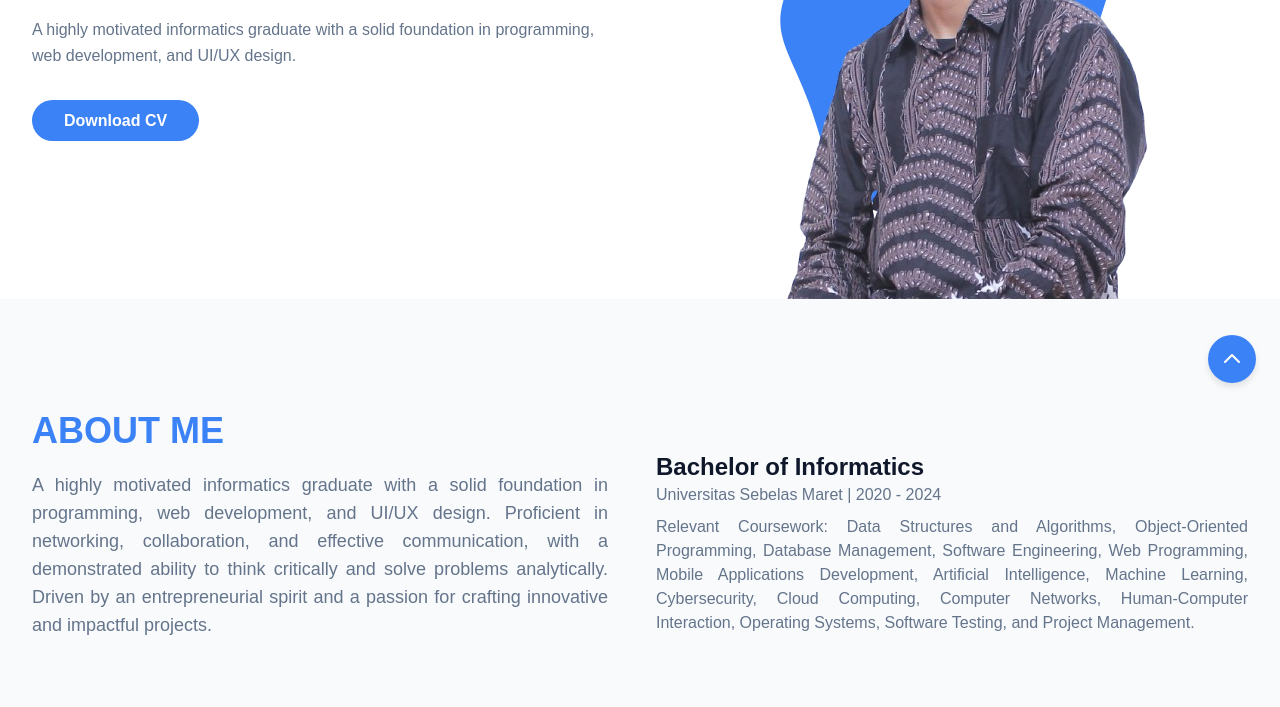
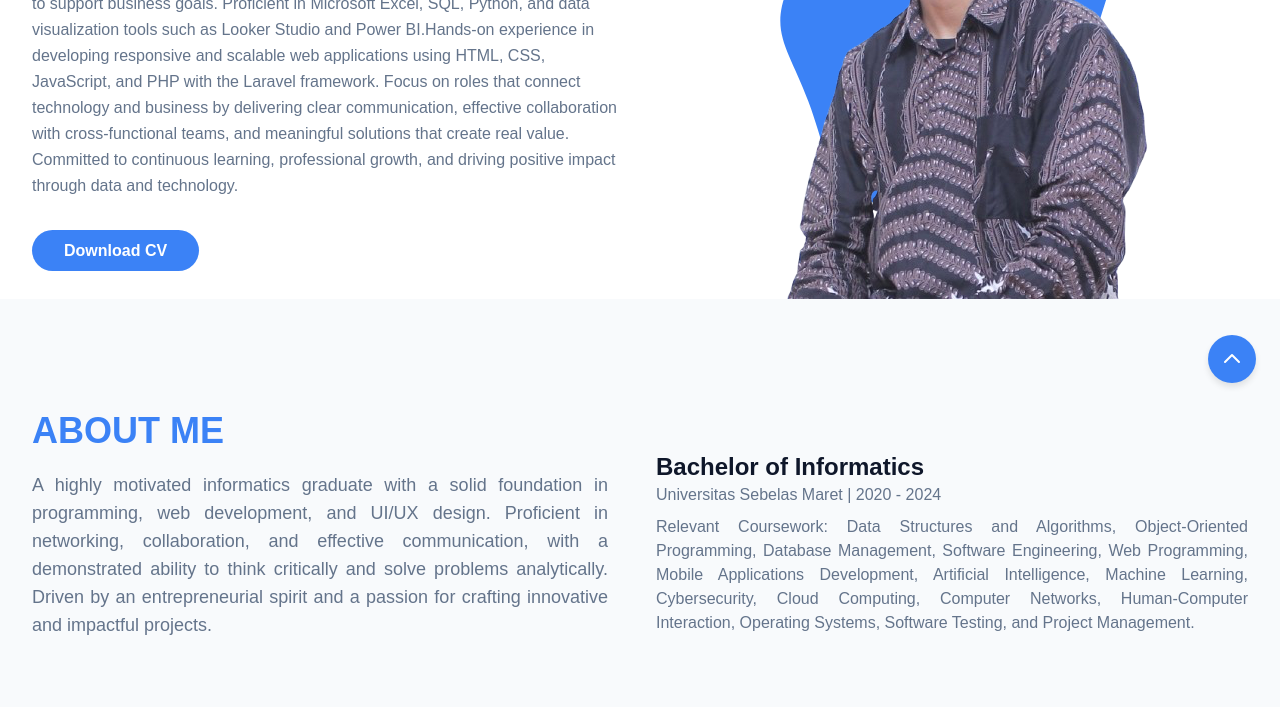
Before and after one commit to fadilpratama/portfolio, a website: page index.html in a window 1280 px wide. Shown: the part 393-1100 px from the top of the page. Drawn offline with Linux system fonts and the light colour scheme.

Commit message:
update summary

```diff
--- a/index.html
+++ b/index.html
@@ -60,8 +60,7 @@
                 <div class="w-full self-center px-4 lg:w-1/2">
                     <h1 class="text-base font-semibold text-primary md:text-xl">Hello Everyone 👋, I am <span class="block font-bold text-dark text-4xl mt-1 lg:text-5xl">Fadil Pratama</span></h1>
                     <h2 class="font-medium text-secondary text-lg mb-5 lg:text-2xl">Web Developer & UI/UX Designer</h2>
-                    <p class="font-medium text-secondary mb-10 leading-relaxed">A highly motivated informatics graduate with a solid foundation in programming, web development, and UI/UX design.</p>
-
+                    <p class="font-medium text-secondary mb-10 leading-relaxed">Informatics graduate with passion for technology and problem solving. Academic and practical experiences have built interest in business analysis, data driven decision making, and web development. Skilled in analyzing business requirements, improving processes, and transforming data into actionable insights to support business goals. Proficient in Microsoft Excel, SQL, Python, and data visualization tools such as Looker Studio and Power BI.Hands-on experience in developing responsive and scalable web applications using HTML, CSS, JavaScript, and PHP with the Laravel framework. Focus on roles that connect technology and business by delivering clear communication, effective collaboration with cross-functional teams, and meaningful solutions that create real value. Committed to continuous learning, professional growth, and driving positive impact through data and technology.</p>
                     <a href="https://drive.google.com/file/d/1mAJHcoWxqdEoJfA-vyAloBIBf6qeesM4/view?usp=share_link" class="text-base font-semibold text-white bg-primary py-3 px-8 rounded-full hover:shadow-lg hover:opacity-70 transition duration-100 ease-in-out" target="_blank">Download CV</a>
                 </div>
                 <div class="w-full self-end px-4 lg:w-1/2">
```
